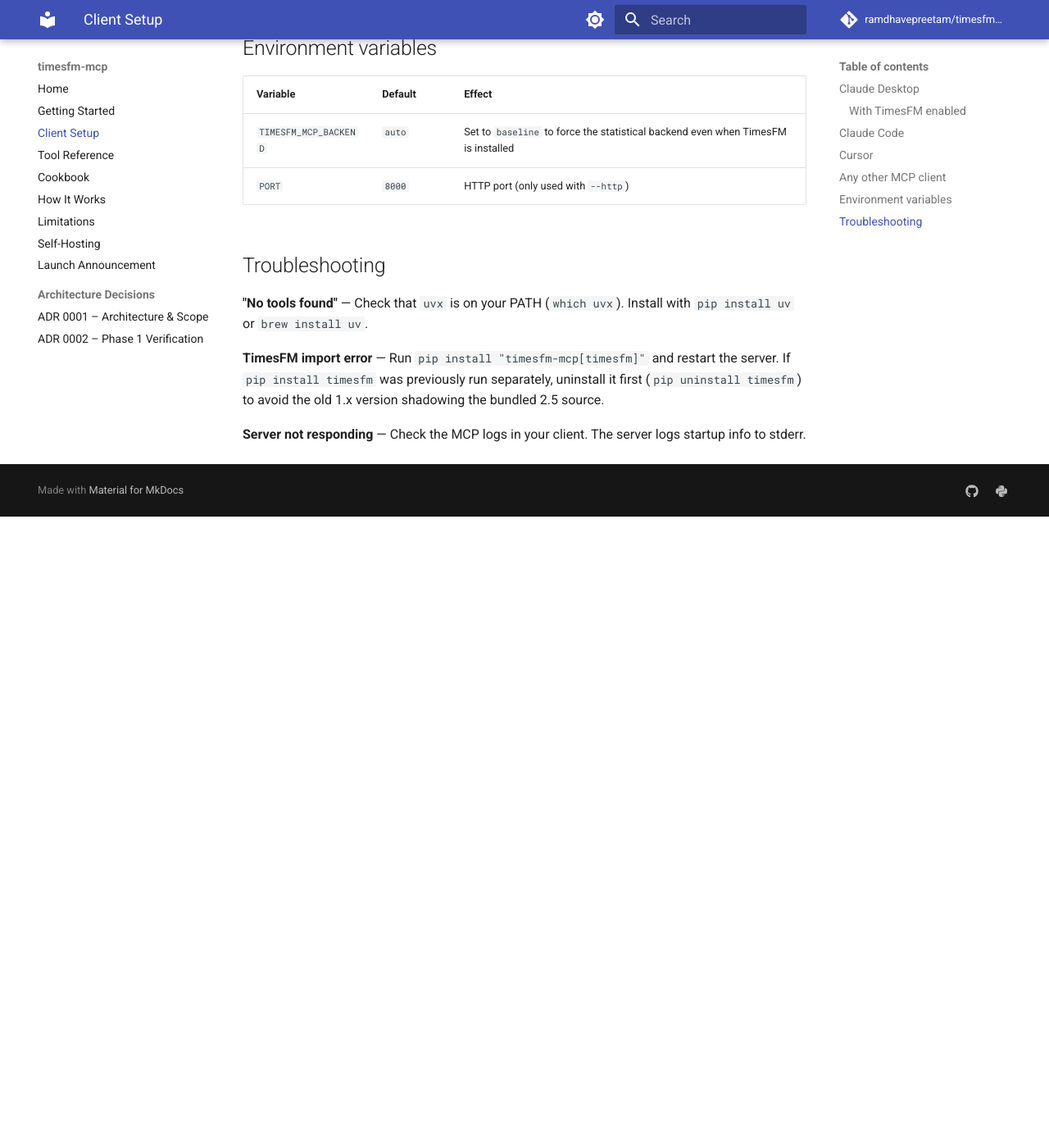
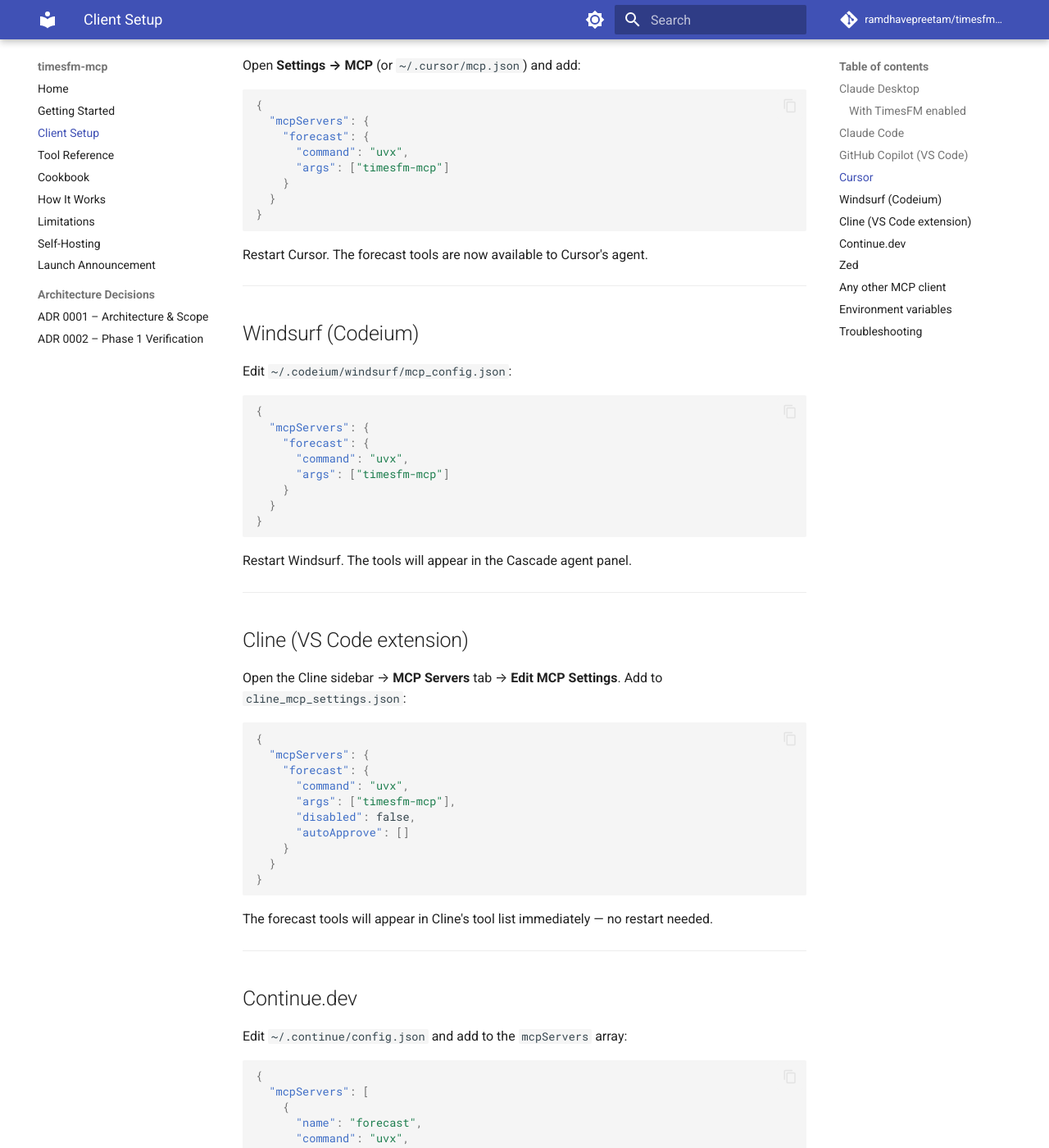
Before and after one commit to ramdhavepreetam/timesfm-mcp, an MkDocs documentation site: the page built from docs/client-setup.md, in a window 1280 px wide and 1400 px high, scrolled down 2256 px. Shown: the whole window at 82% size. Built offline with MkDocs 1.6.1 and Material for MkDocs 9.7.7, drawn with Linux system fonts in a browser that asks for light colours; comment, search, counter and statistics services are not loaded; before the commit the page ends 2886 px from its top, so only the background shows below that; some of the changed text lies outside the part shown.

Commit message:
v0.1.7: add GitHub Copilot, Windsurf, Cline, Continue.dev, Zed client docs
Expand client-setup.md from 3 to 8 supported agents with verified config
blocks for each. Add examples/vscode-mcp.json for VS Code agent mode.
README now includes a supported-clients table.

Co-Authored-By: Claude Sonnet 4.6 <noreply@anthropic.com>

````diff
--- a/docs/client-setup.md
+++ b/docs/client-setup.md
@@ -1,6 +1,10 @@
 # Client Setup
 
 Paste the config block for your agent. You only need to do this once.
+
+The baseline (`uvx timesfm-mcp`) works identically in every client below — no extra install needed.
+
+---
 
 ## Claude Desktop
 
@@ -44,6 +48,8 @@ Then update your Claude Desktop config to use the installed binary instead of `u
 
 Allow 1–2 minutes on the first invocation while model weights download and load.
 
+---
+
 ## Claude Code
 
 Add to your project's `.mcp.json`, or run the CLI command:
@@ -73,6 +79,29 @@ Verify it's active:
 
 You should see `forecast` listed with tools `forecast`, `list_backends`, `backtest`.
 
+---
+
+## GitHub Copilot (VS Code)
+
+Requires VS Code 1.96+ with the GitHub Copilot extension and agent mode enabled.
+
+Create `.vscode/mcp.json` in your workspace (or add to your VS Code user `settings.json` under the `"mcp"` key):
+
+```json
+{
+  "servers": {
+    "forecast": {
+      "command": "uvx",
+      "args": ["timesfm-mcp"]
+    }
+  }
+}
+```
+
+Open Copilot Chat, switch to **Agent mode** using the mode picker, and the `forecast`, `list_backends`, and `backtest` tools will be available.
+
+---
+
 ## Cursor
 
 Open **Settings → MCP** (or `~/.cursor/mcp.json`) and add:
@@ -90,6 +119,90 @@ Open **Settings → MCP** (or `~/.cursor/mcp.json`) and add:
 
 Restart Cursor. The forecast tools are now available to Cursor's agent.
 
+---
+
+## Windsurf (Codeium)
+
+Edit `~/.codeium/windsurf/mcp_config.json`:
+
+```json
+{
+  "mcpServers": {
+    "forecast": {
+      "command": "uvx",
+      "args": ["timesfm-mcp"]
+    }
+  }
+}
+```
+
+Restart Windsurf. The tools will appear in the Cascade agent panel.
+
+---
+
+## Cline (VS Code extension)
+
+Open the Cline sidebar → **MCP Servers** tab → **Edit MCP Settings**. Add to `cline_mcp_settings.json`:
+
+```json
+{
+  "mcpServers": {
+    "forecast": {
+      "command": "uvx",
+      "args": ["timesfm-mcp"],
+      "disabled": false,
+      "autoApprove": []
+    }
+  }
+}
+```
+
+The forecast tools will appear in Cline's tool list immediately — no restart needed.
+
+---
+
+## Continue.dev
+
+Edit `~/.continue/config.json` and add to the `mcpServers` array:
+
+```json
+{
+  "mcpServers": [
+    {
+      "name": "forecast",
+      "command": "uvx",
+      "args": ["timesfm-mcp"]
+    }
+  ]
+}
+```
+
+Reload the Continue extension. Use `@forecast` in the chat to invoke the tools.
+
+---
+
+## Zed
+
+Edit `~/.config/zed/settings.json` and add under `context_servers`:
+
+```json
+{
+  "context_servers": {
+    "forecast": {
+      "command": {
+        "path": "uvx",
+        "args": ["timesfm-mcp"]
+      },
+      "settings": {}
+    }
+  }
+}
+```
+
+The forecast tools will be available in Zed's AI assistant panel.
+
+---
+
 ## Any other MCP client
 
 The server speaks the standard MCP stdio transport. Start it with:
@@ -105,12 +218,16 @@ Set `PORT` to change the HTTP port:
 PORT=9000 timesfm-mcp --http
 ```
 
+---
+
 ## Environment variables
 
 | Variable | Default | Effect |
 |----------|---------|--------|
 | `TIMESFM_MCP_BACKEND` | `auto` | Set to `baseline` to force the statistical backend even when TimesFM is installed |
 | `PORT` | `8000` | HTTP port (only used with `--http`) |
+
+---
 
 ## Troubleshooting
 
--- a/pyproject.toml
+++ b/pyproject.toml
@@ -1,6 +1,6 @@
 [project]
 name = "timesfm-mcp"
-version = "0.1.6"
+version = "0.1.7"
 description = "MCP server for Google's TimesFM 2.5 foundation model — give any AI agent zero-config time-series forecasting."
 readme = "README.md"
 requires-python = ">=3.10"
--- a/src/timesfm_mcp/__init__.py
+++ b/src/timesfm_mcp/__init__.py
@@ -1,2 +1,2 @@
 """timesfm-mcp: Google TimesFM 2.5 forecasting for AI agents over MCP."""
-__version__ = "0.1.6"
+__version__ = "0.1.7"
````
Also changed, not shown: CHANGELOG.md (+7 -0 lines), README.md (+16 -1 lines), 1 other file.
